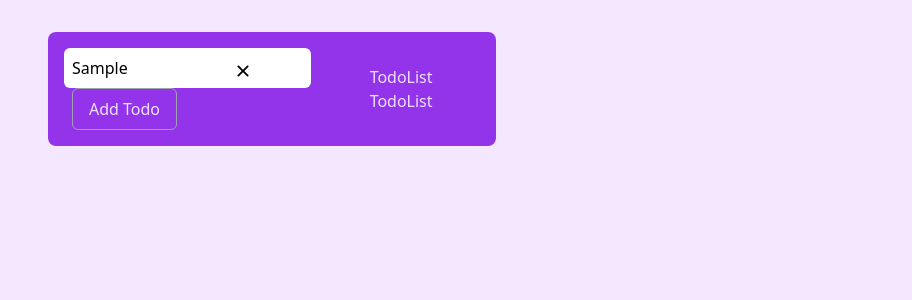
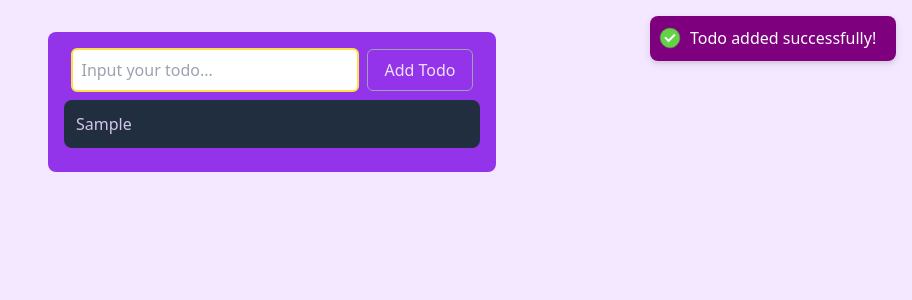
Before and after one commit to noorjsdivs/mern_todo_app, a Next.js app: page / in a window 1280 px wide. Both pictures are taken after typing "Sample" into the empty fields and a click on the button "Add Todo". Shown: the top 300 px of the page, without its empty margins (368-1280 px from the left). Built offline with nearby package versions, Linux system fonts and the light colour scheme.

Commit message:
add todolist

```diff
--- a/package.json
+++ b/package.json
@@ -14,6 +14,7 @@
     "next": "14.2.8",
     "react": "^18",
     "react-dom": "^18",
+    "react-hot-toast": "^2.4.1",
     "react-icons": "^5.3.0",
     "react-redux": "^9.1.2"
   },
--- a/src/app/layout.tsx
+++ b/src/app/layout.tsx
@@ -1,6 +1,7 @@
 import Layout from "@/components/Layout";
 import type { Metadata } from "next";
 import localFont from "next/font/local";
+import { Toaster } from "react-hot-toast";
 import "./globals.css";
 
 const geistSans = localFont({
@@ -29,7 +30,20 @@ export default function RootLayout({
       <body
         className={`${geistSans.variable} ${geistMono.variable} antialiased`}
       >
-        <Layout>{children}</Layout>
+        <Layout>
+          {children}
+
+          <Toaster
+            position="top-right"
+            toastOptions={{
+              duration: 3000,
+              style: {
+                background: "#7F007F",
+                color: "#FFFFFF",
+              },
+            }}
+          />
+        </Layout>
       </body>
     </html>
   );
--- a/src/app/redux/store.ts
+++ b/src/app/redux/store.ts
@@ -1,7 +1,9 @@
 import { configureStore } from "@reduxjs/toolkit";
 import todoReducer from "./todoSlicer";
 export const store = configureStore({
-  reducer: { todoReducer },
+  reducer: {
+    todo: todoReducer,
+  },
 });
 
 // Infer the `RootState` and `AppDispatch` types from the store itself
--- a/src/components/Intput.tsx
+++ b/src/components/Intput.tsx
@@ -1,44 +1,51 @@
 "use client";
 import { addTodo } from "@/app/redux/todoSlicer";
 import { useState } from "react";
+import toast from "react-hot-toast";
 import { IoIosClose } from "react-icons/io";
 import { useDispatch } from "react-redux";
 import TodoList from "./TodoList";
 
 const Intput = () => {
   const dispatch = useDispatch();
-  const [todoValue, setTodoValue] = useState();
+  const [todo, setTodo] = useState("");
 
   const formHandle = (e: React.MouseEvent<HTMLFormElement, MouseEvent>) => {
     e.preventDefault();
-    if (todoValue === "") {
-      alert("sorry! please input todo");
+    if (todo === "") {
+      toast.error("sorry! please input todo!");
     } else {
-      dispatch(addTodo({ _id: Math.random().toString(), todo: todoValue }));
+      dispatch(addTodo({ _id: Math.random().toString(), todo: todo }));
+      setTodo("");
+      toast.success("Todo added successfully!");
     }
   };
+
   return (
-    <div className="w-full h-full bg-purple-600 text-white/85 p-4 flex justify-center items-center rounded-lg">
+    <div className="w-full h-full bg-purple-600 text-white/85 p-4  rounded-lg">
+      <div className=" flex justify-center items-center">
         <form onSubmit={formHandle} action="#" className="relative">
           <input
-          onChange={(e) => setTodoValue(e.target.value)}
-          value={todoValue}
-          className="p-2 outline-none rounded-md text-black"
             type="text"
+            className="w-72 p-2 outline-none rounded-md text-black border-2 border-solid border-yellow-300 hover:border-blue-900 duration-300"
+            placeholder="Input your todo..."
+            value={todo}
+            onChange={(e) => setTodo(e.target.value)}
           />
-        {todoValue && (
+          {todo && (
             <IoIosClose
-            onClick={() => setTodoValue("")}
+              onClick={() => setTodo("")}
               className="text-black absolute top-2 right-28 text-3xl hover:text-red-700 duration-300 hover:scale-125 cursor-pointer"
             />
           )}
           <button
             type="submit"
-          className="ml-2 px-4 py-2 border border-solid border-gray-400 rounded-md hover:border-gray-500 hover:text-white duration-300"
+            className="ml-2 px-4 py-2 border border-solid border-gray-400 rounded-md hover:border-gray-500 duration-300 hover:bg-slate-200 hover:text-black"
           >
             Add Todo
           </button>
         </form>
+      </div>
       <TodoList />
     </div>
   );
--- /dev/null
+++ b/src/components/TodoItem.tsx
@@ -0,0 +1,18 @@
+interface Item {
+  item: {
+    todo: string;
+    _id: string;
+  };
+}
+
+const TodoItem = ({ item }: Item) => {
+  return (
+    <div>
+      <ul className="bg-green-950 text-white/90 p-3 my-2 rounded-lg hover:shadow-md hover:shadow-slate-300 duration-300 opacity-80 hover:opacity-100">
+        <li>{item?.todo}</li>
+      </ul>
+    </div>
+  );
+};
+
+export default TodoItem;
--- a/src/components/TodoList.tsx
+++ b/src/components/TodoList.tsx
@@ -1,5 +1,19 @@
+"use client";
+
+import { useSelector } from "react-redux";
+import { State } from "../../type";
+import TodoItem from "./TodoItem";
+
 const TodoList = () => {
-  return <div>TodoList TodoList</div>;
+  const { todoList } = useSelector((state: State) => state?.todo);
+
+  return (
+    <div>
+      {todoList?.map((item) => (
+        <TodoItem key={item?._id} item={item} />
+      ))}
+    </div>
+  );
 };
 
 export default TodoList;
```
Also changed, not shown: 2 other files (tests, documents, lock files or other folders). Lines whose indentation alone changed are shown as unchanged.
